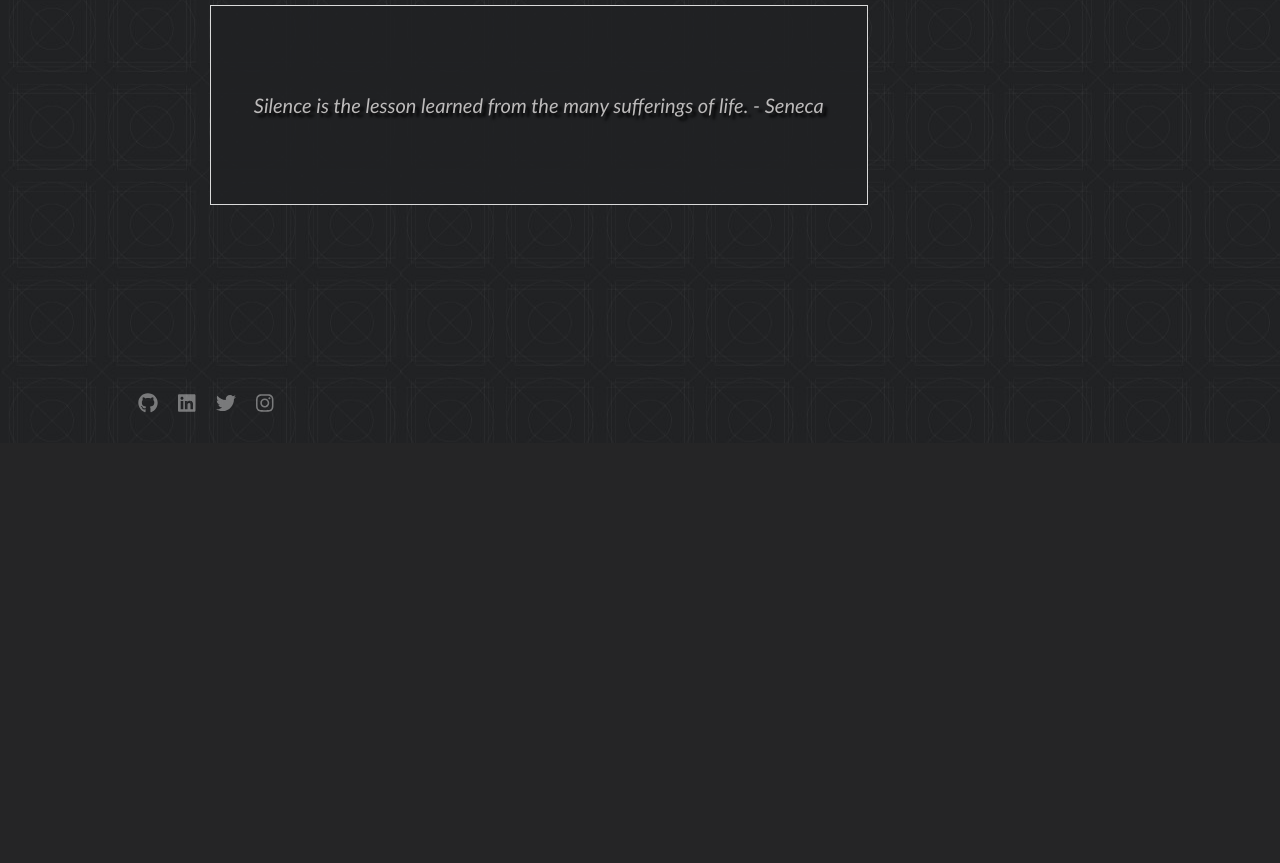
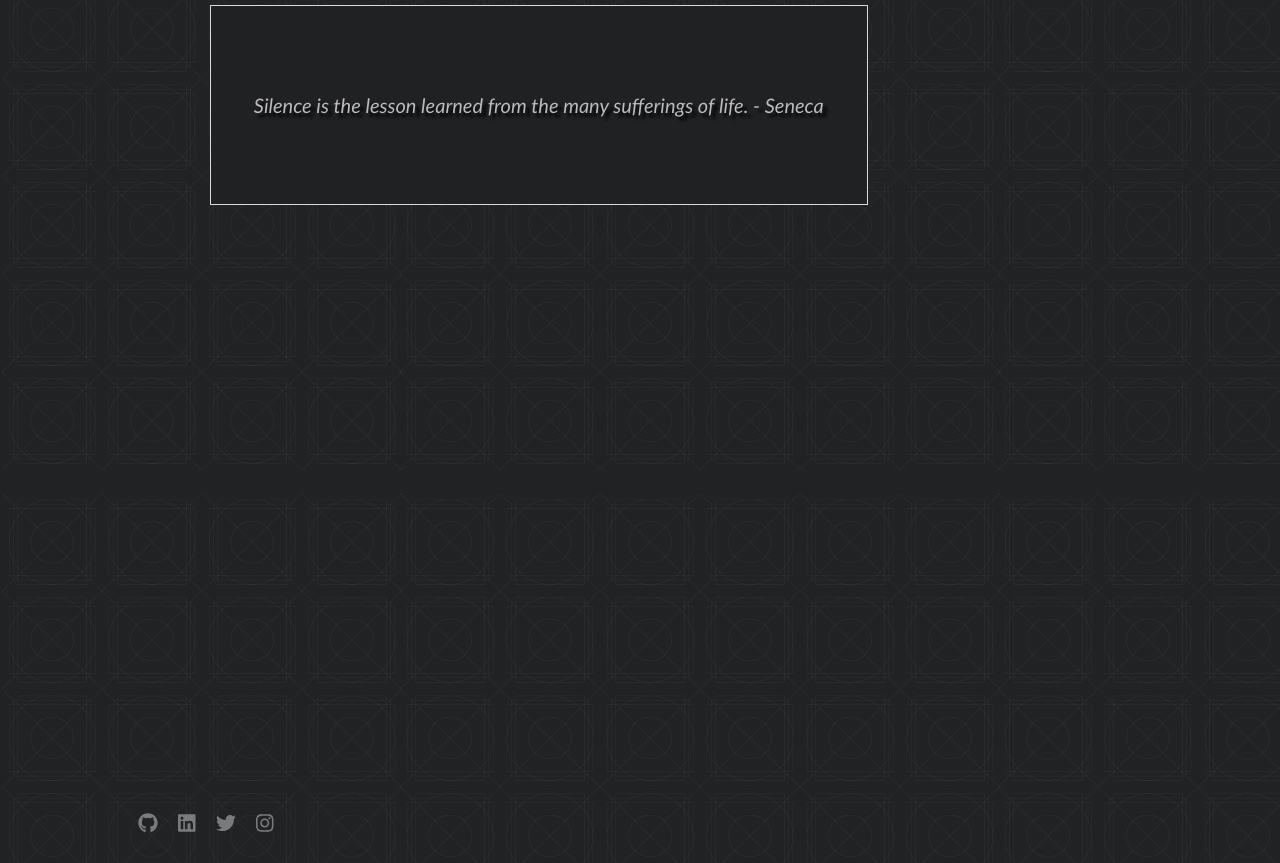
Before and after one commit to sagdish/dev-portfolio, a React (Create React App) app: page /play in a window 1280 px wide. Shown: the part 717-1580 px from the top of the page. Before the commit the page ends 1160 px from the top, so only its background shows below. Built offline with nearby package versions, Linux system fonts and the light colour scheme.

Commit message:
svg file prepare

```diff
--- a/src/pages/Play.js
+++ b/src/pages/Play.js
@@ -87,9 +87,18 @@ function Work(props) {
           </div>
 
           {/* next box: */}
-          {/* <div>
-            <h2>future box</h2>
-          </div> */}
+
+          <div style={{
+            marginTop: '20px',
+            display: 'flex',
+            // width: '80%',
+            height: '400px',
+            justifyContent: 'center',
+            // border: '1px solid red',
+            position: 'relative',
+          }}>
+            {/* Svg content goes here */}
+          </div>
 
         </div>
 
```
Also changed, not shown: src/img/car.svg (added).
